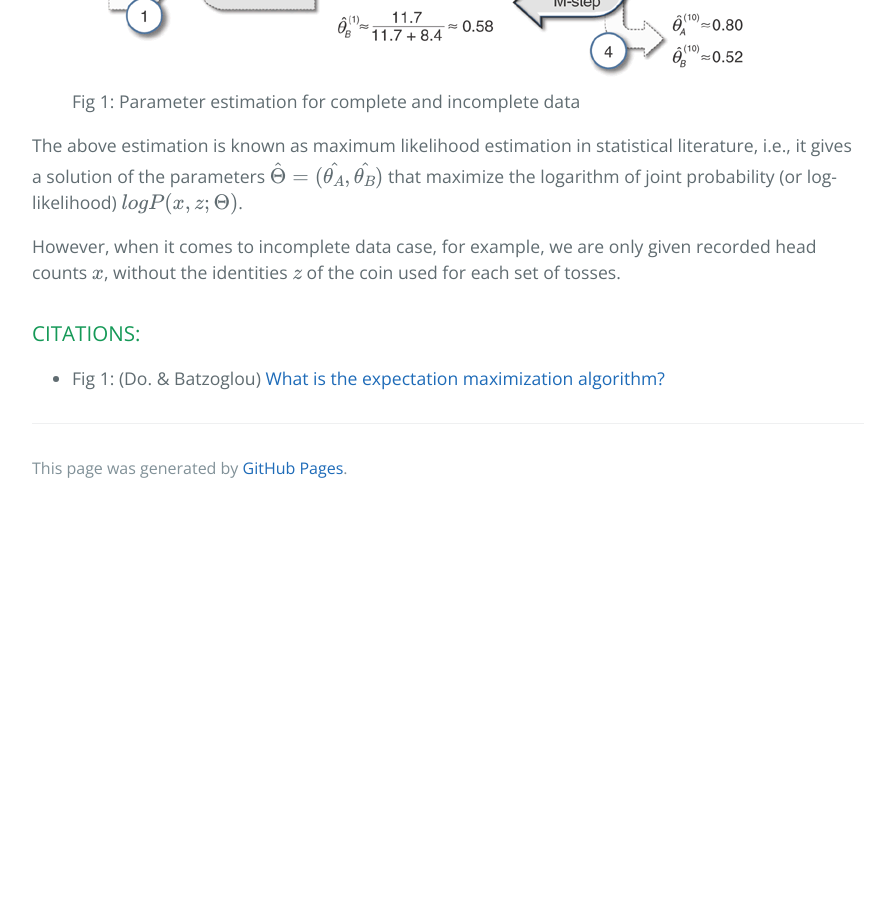
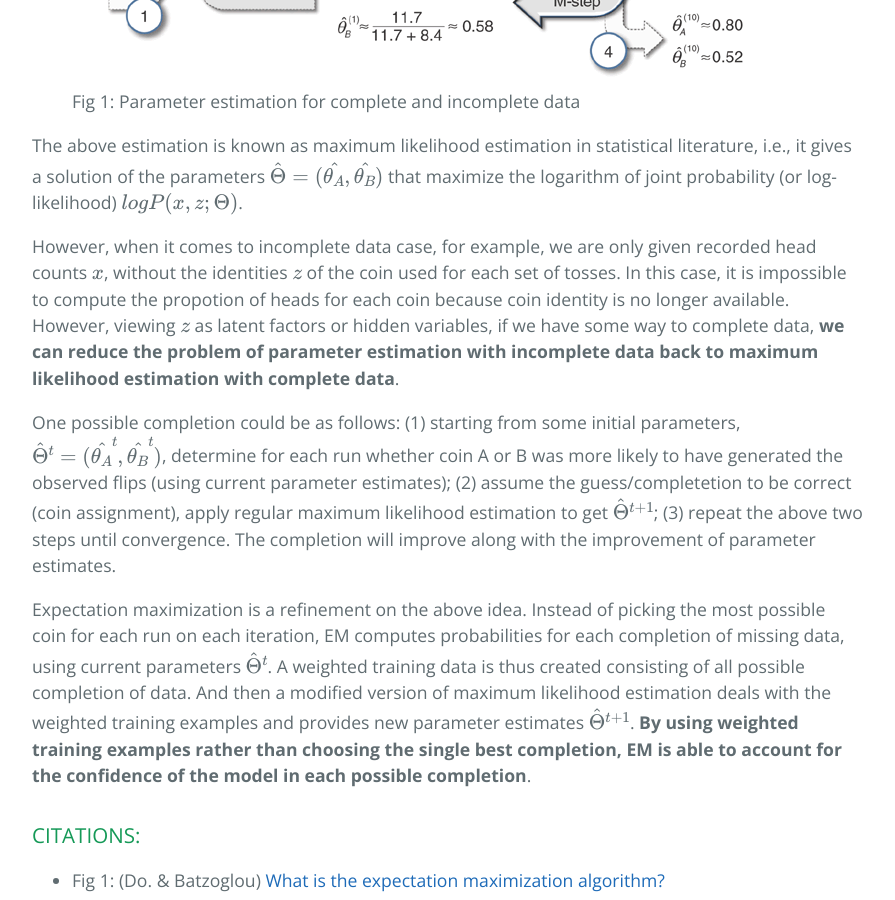
Before and after one commit to HangGao/HangGao.github.io, a Jekyll site: the page built from blogs/em.md, in a window 1280 px wide and 900 px high, scrolled down 2148 px. Shown: the whole window, without its empty margins (192-1087 px from the left). Built offline with Jekyll 4.4.1, drawn with Linux system fonts in a browser that asks for light colours; formulas are drawn with MathJax 3; before the commit the page ends 2660 px from its top, so only the background shows below that.

Commit message:
chapter 1

```diff
--- a/blogs/em.md
+++ b/blogs/em.md
@@ -46,7 +46,19 @@ can be given as, \\( \hat{\theta_A} = \frac{H_A}{H_A + T_A} \\) and \\( \hat{\th
 The above estimation is known as maximum likelihood estimation in statistical literature, i.e., it gives a solution of the parameters \\( \hat{\Theta} = \(\hat{\theta_A}, \hat{\theta_B}\) \\) that
 maximize the logarithm of joint probability (or log-likelihood) \\( logP\(x, z; \Theta\) \\).
 
-However, when it comes to incomplete data case, for example, we are only given recorded head counts \\( x \\), without the identities \\( z \\) of the coin used for each set of tosses.
+However, when it comes to incomplete data case, for example, we are only given recorded head counts \\( x \\), without the identities \\( z \\) of the coin used for each set of tosses. In this case,
+it is impossible to compute the propotion of heads for each coin because coin identity is no longer available. However, viewing \\(z\\) as latent factors or hidden variables, if we have some way to complete
+data, **we can reduce the problem of parameter estimation with incomplete data back to maximum likelihood estimation with complete data**.
+
+One possible completion could be as follows: (1) starting from some initial parameters, \\(\hat{\Theta}^t = \(\hat{\theta_A}^t, \hat{\theta_B}^t\)\\), determine for each run whether coin A or B was more
+likely to have generated the observed flips (using current parameter estimates); (2) assume the guess/completetion to be correct (coin assignment), apply regular maximum likelihood estimation to get \\(\hat{\Theta}^{t+1}\\); (3) repeat the above two steps until convergence. The completion will improve along with the improvement of parameter estimates.
+
+Expectation maximization is a refinement on the above idea. Instead of picking the most possible coin for each run on each iteration, EM computes probabilities for each completion of missing data, using
+current parameters \\(\hat{\Theta}^t\\). A weighted training data is thus created consisting of all possible completion of data. And then a modified version of maximum likelihood estimation deals with the
+weighted training examples and provides new parameter estimates \\( \hat{\Theta}^{t+1} \\). **By using weighted training examples rather than choosing the single best completion, EM is able to account for
+the confidence of the model in each possible completion**.
+
+
 
 ### [](#header-3) CITATIONS:
 * Fig 1: \(Do. & Batzoglou\) [What is the expectation maximization algorithm?](https://www.nature.com/articles/nbt1406#f1)
```
